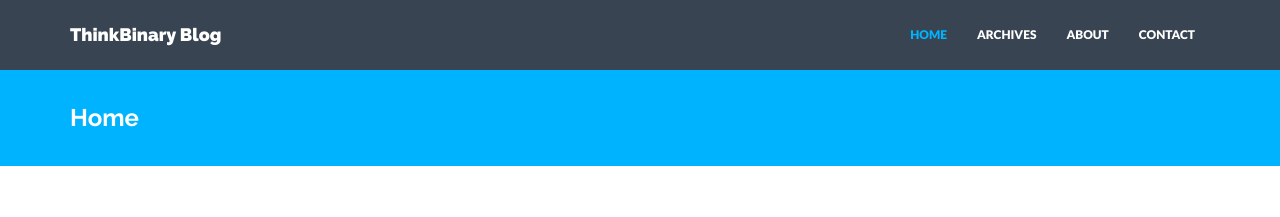
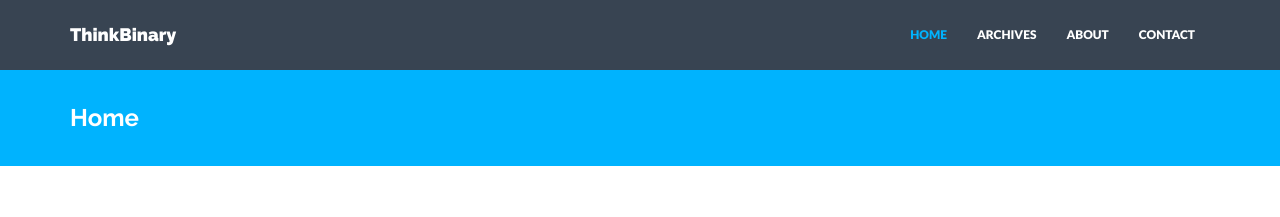
Before and after one commit to codedemonuk/codedemonuk.github.io, a Jekyll site: the page built from index.html, in a window 1280 px wide. Shown: the top 217 px of the page. Built offline with Jekyll 4.4.1, drawn with Linux system fonts in a browser that asks for light colours; nearby versions of some CDN libraries.

Commit message:
Tweak the page title to put the page name before the site name

```diff
--- a/_config.yml
+++ b/_config.yml
@@ -1,7 +1,7 @@
 ### GENERAL SETTINGS ###
 
 # Site settings
-title: ThinkBinary Blog
+title: ThinkBinary
 description: "The personal web blog of Pervez Choudhury. A software developer from Bushey, UK."
 analytics: UA-365801-4
 baseurl: "" #important: start with /
--- a/_includes/head.html
+++ b/_includes/head.html
@@ -7,7 +7,7 @@
     <link rel="shortcut icon" href="{{ "/assets/ico/favicon.ico" | prepend: site.baseurl }}">
     <link rel="canonical" href="{{ page.url | prepend: site.baseurl | prepend: site.url }}" />
 
-    <title>{{ site.title }}{% if page.title %} - {{ page.title }}{% endif %}</title>
+    <title>{% if page.title %}{{ page.title }} | {% endif %}{{ site.title }}</title>
 
     <!-- Bootstrap core CSS -->
     <link href="{{ "/assets/css/bootstrap.css" | prepend: site.baseurl }}" rel="stylesheet">
```
